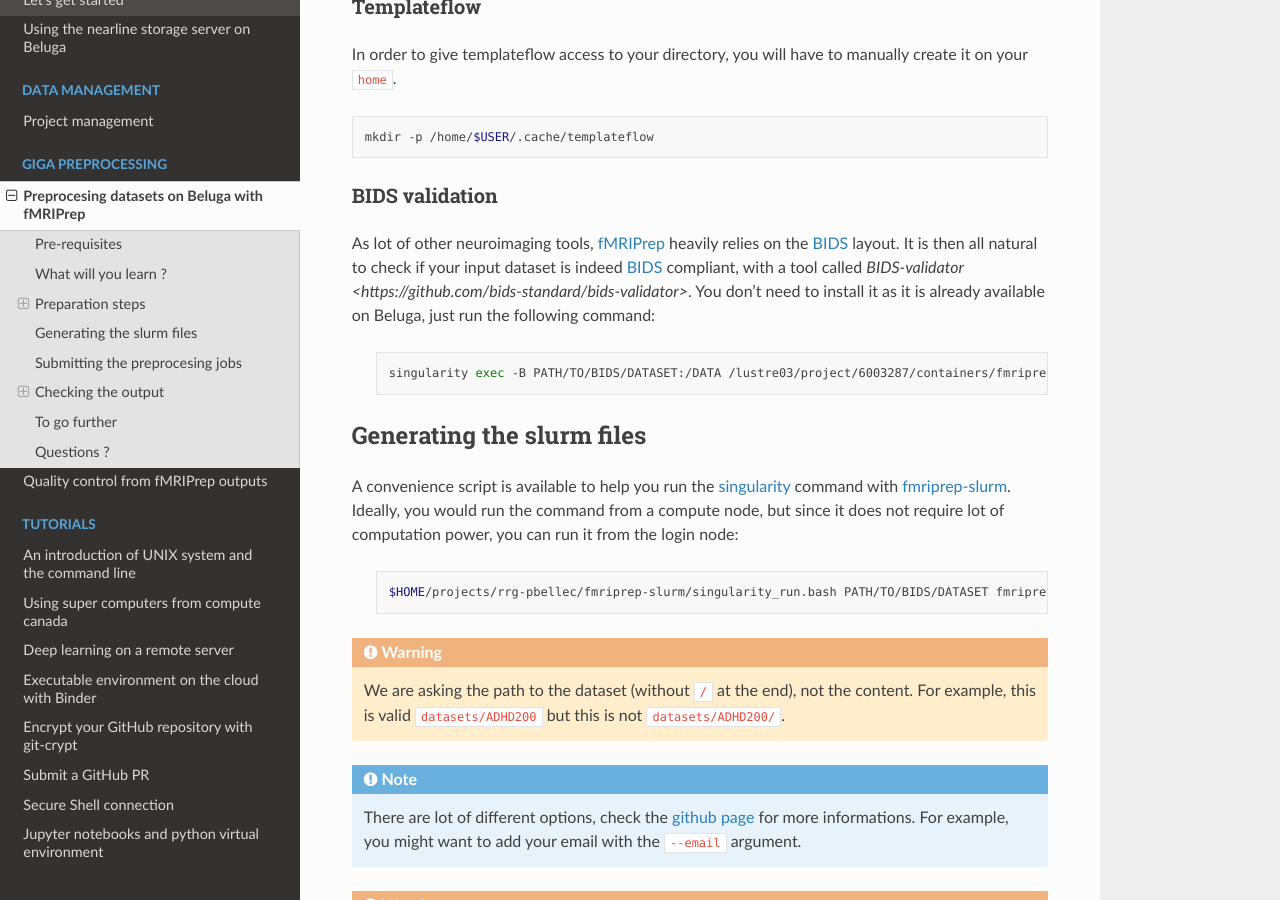
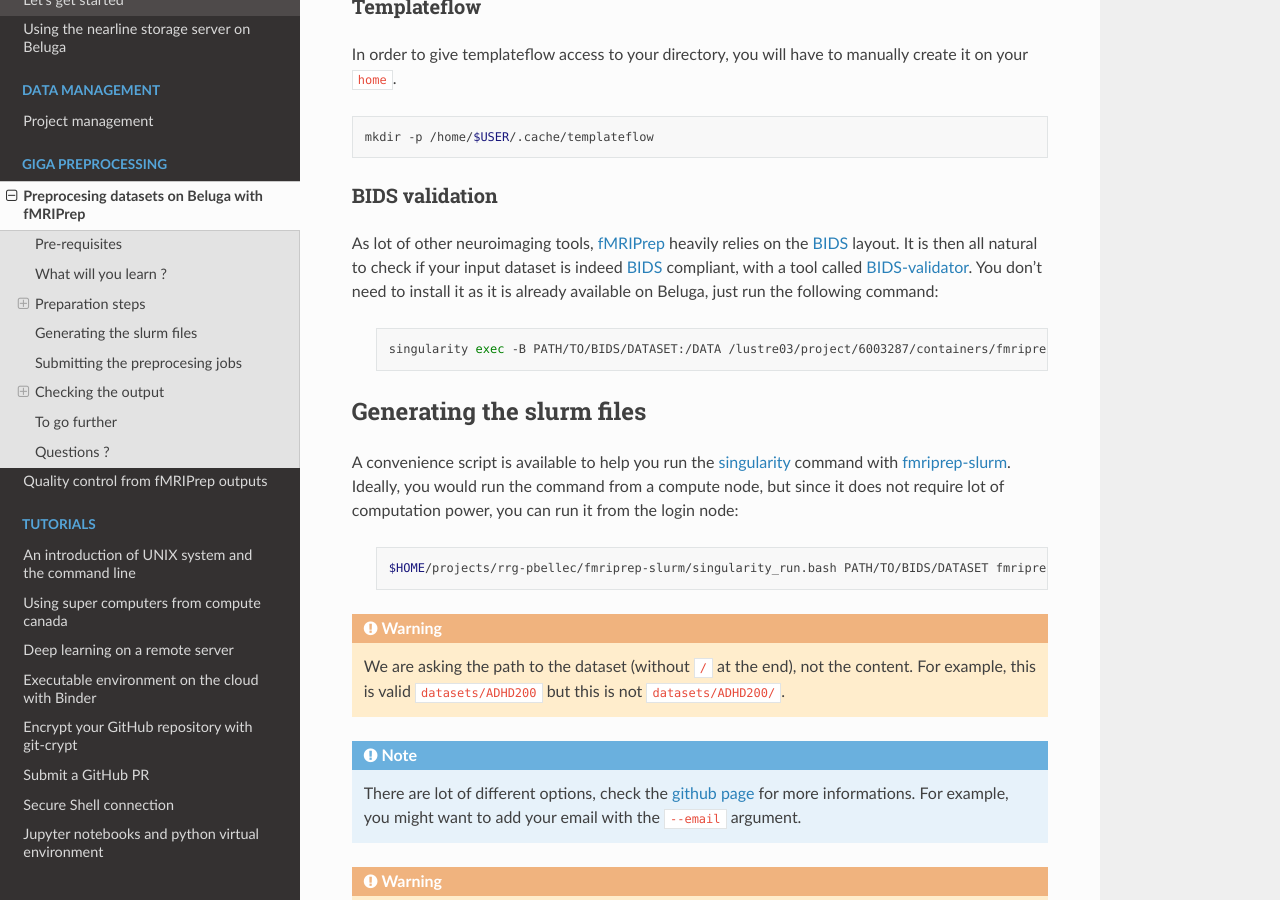
Before and after one commit to SIMEXP/lab-documentation, a Sphinx documentation site: the page built from source/giga_preprocessing/preprocessing.rst, in a window 1280 px wide and 900 px high, scrolled down 1373 px. Built offline with Sphinx 7.4.7 and the Read the Docs theme 2.0.0, drawn with Linux system fonts in a browser that asks for light colours.

Commit message:
fix link

```diff
--- a/source/giga_preprocessing/preprocessing.rst
+++ b/source/giga_preprocessing/preprocessing.rst
@@ -69,7 +69,7 @@ BIDS validation
 ---------------
 As lot of other neuroimaging tools, `fMRIPrep <https://fmriprep.org/en/stable/>`_ heavily relies on the `BIDS <https://bids-specification.readthedocs.io/en/stable/>`_ layout.
 It is then all natural to check if your input dataset is indeed `BIDS <https://bids-specification.readthedocs.io/en/stable/>`_ compliant, with a tool called
-`BIDS-validator <https://github.com/bids-standard/bids-validator>`.
+`BIDS-validator <https://github.com/bids-standard/bids-validator>`_.
 You don't need to install it as it is already available on Beluga, just run the following command:
 
     .. code:: bash
```
